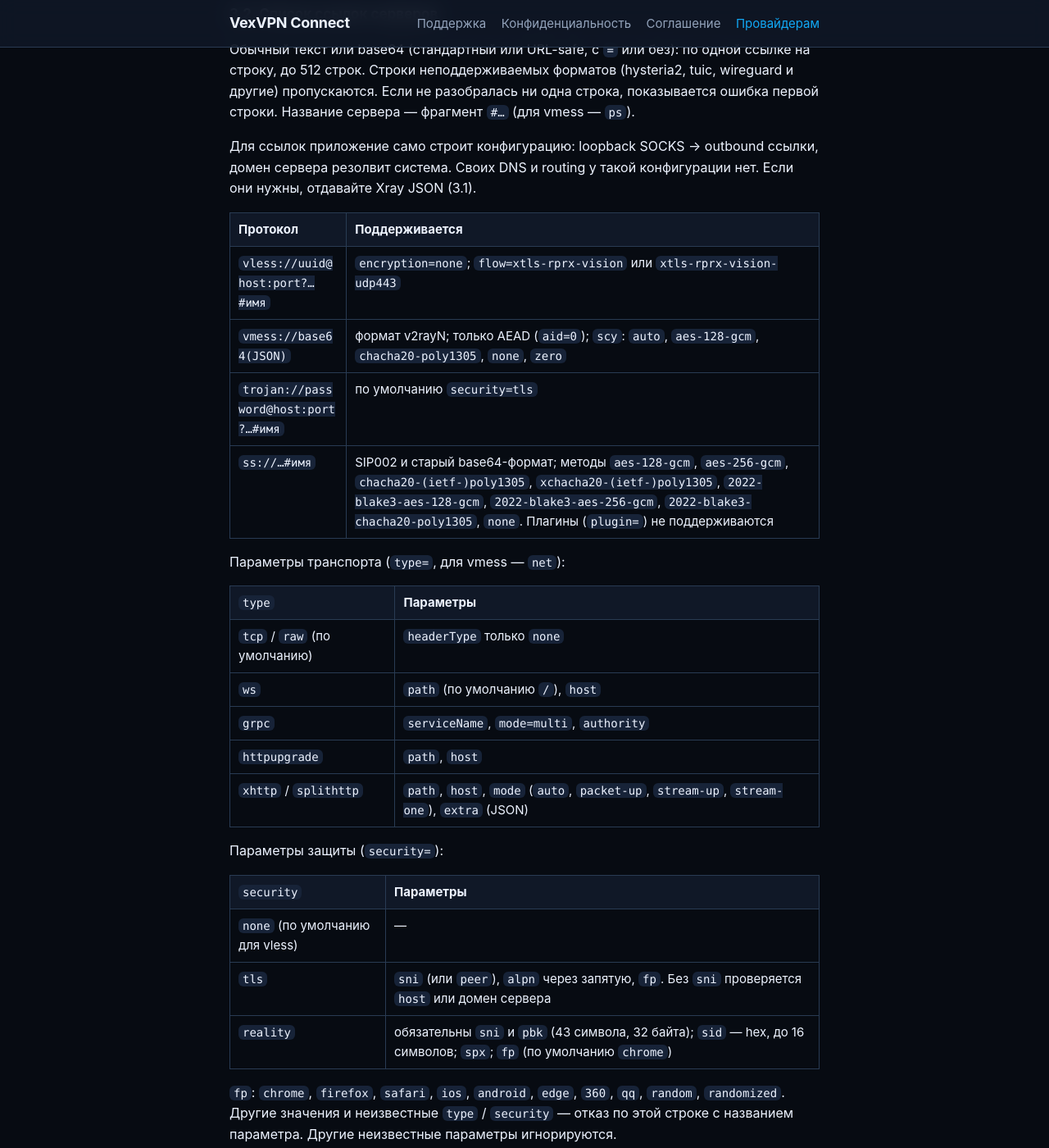
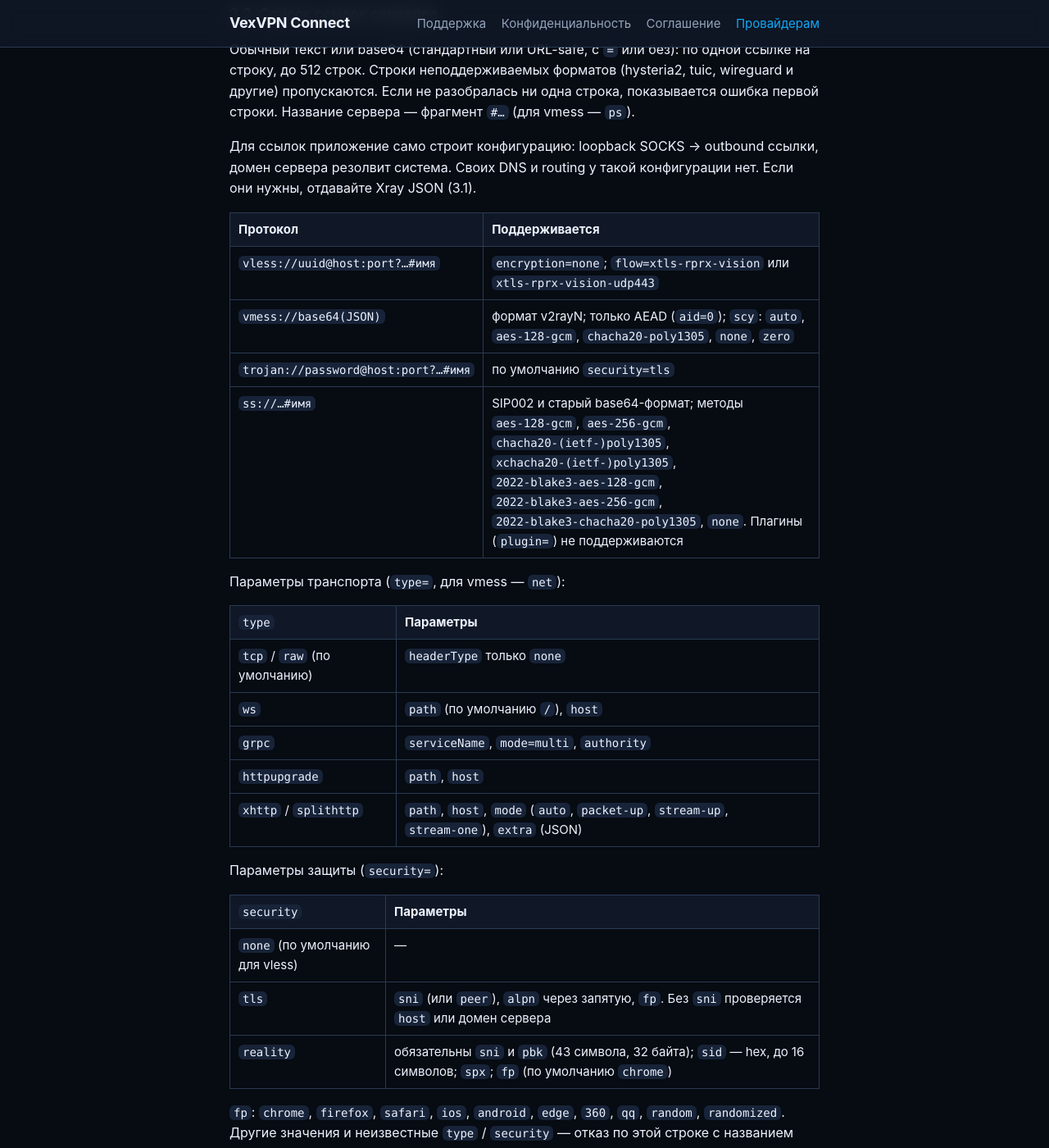
Before and after one commit to vexvpn-connect/vexvpn-connect.github.io, a Jekyll site: the page built from providers.md, in a window 1280 px wide and 1400 px high, scrolled down 2622 px. Shown: the whole window at 82% size. Built offline with Jekyll 4.4.1, drawn with Linux system fonts in a browser that asks for light colours.

Commit message:
Update default.html

```diff
--- a/_layouts/default.html
+++ b/_layouts/default.html
@@ -27,6 +27,7 @@ strong { color:#fff; }
 code { font:14px/1.5 ui-monospace, SFMono-Regular, Menlo, monospace; background:var(--raised); border-radius:6px; padding:1px 5px; word-break:break-word; }
 pre { background:var(--surface); border:1px solid var(--border); border-radius:14px; padding:14px 16px; overflow-x:auto; }
 pre code { background:none; padding:0; word-break:normal; }
+td code, th code { white-space:nowrap; word-break:normal; }
 table { width:100%; border-collapse:collapse; margin:14px 0; font-size:15px; display:block; overflow-x:auto; }
 th, td { border:1px solid var(--border); padding:8px 10px; text-align:left; vertical-align:top; }
 th { background:var(--surface); }
```
